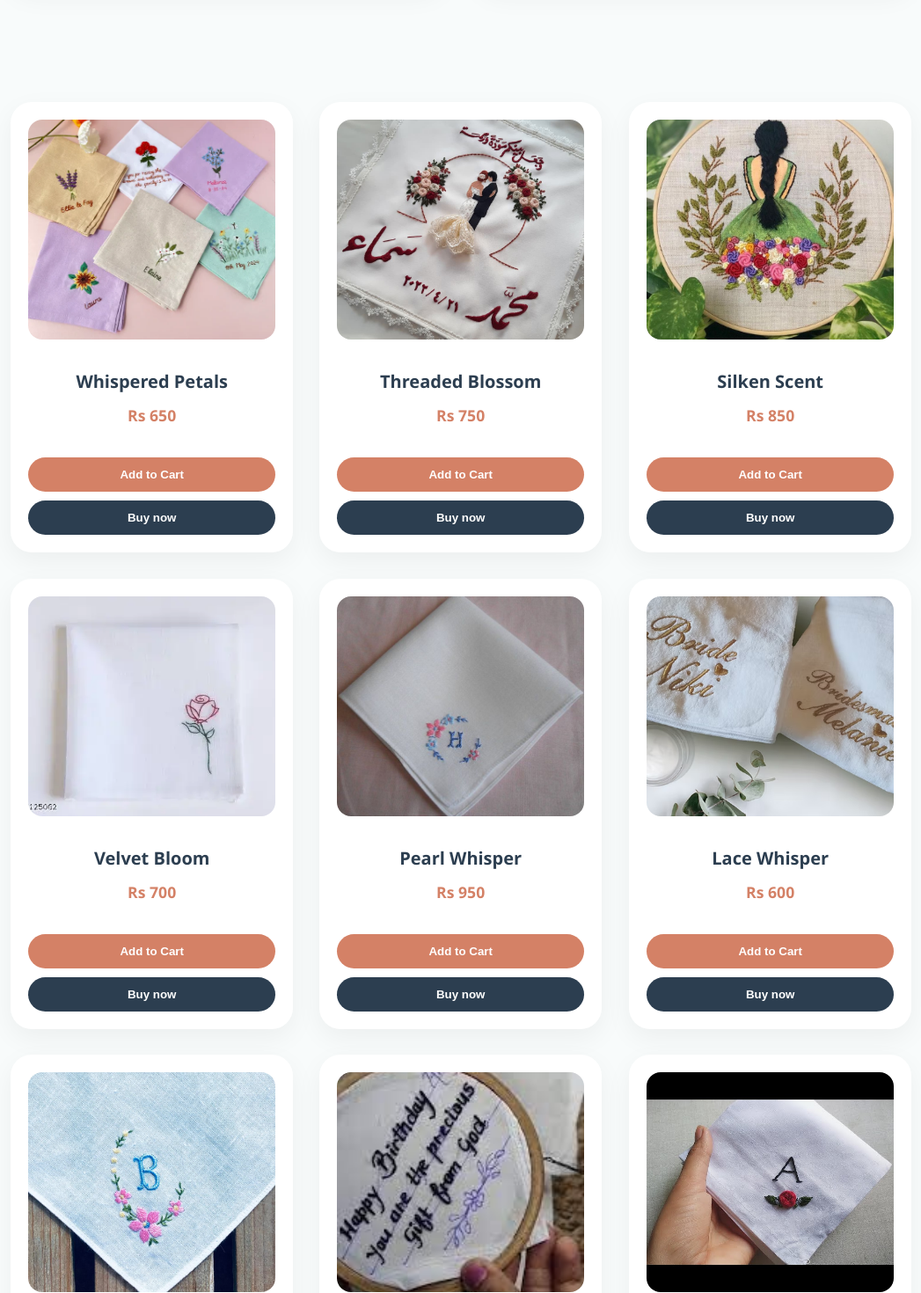
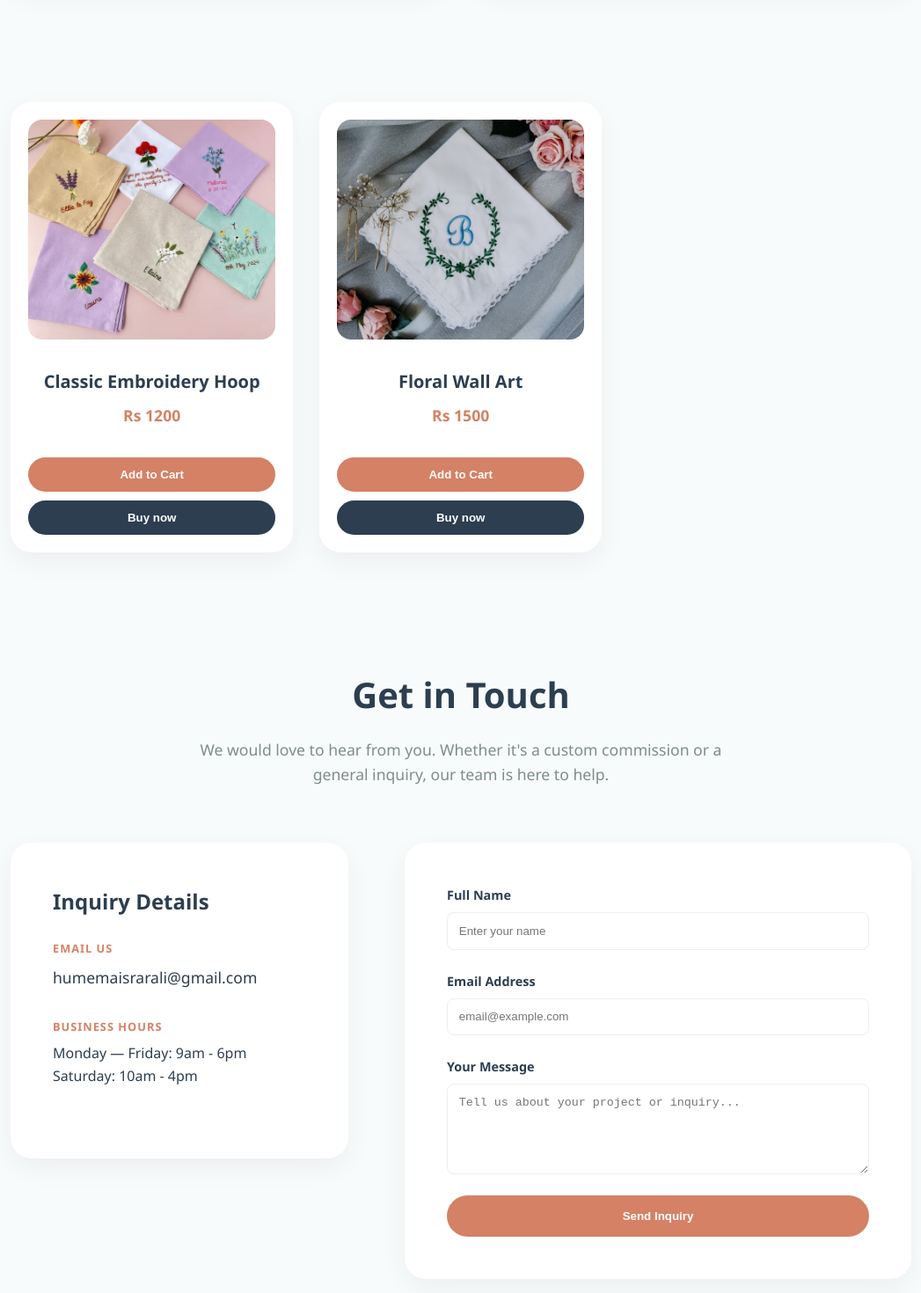
Before and after one commit to humemaisrar-github-account/Thread-grace-website, a Next.js app: page / in a window 1280 px wide. Shown: the part 1460-2930 px from the top of the page at 88% size, without its empty margins (116-1163 px from the left). Built offline with nearby package versions, Linux system fonts and the light colour scheme.

Commit message:
feat: improve UI for Contact and Beauty pages, add new policy routes, and remove WhatsApp icon

```diff
--- a/src/app/contact/page.tsx
+++ b/src/app/contact/page.tsx
@@ -4,46 +4,39 @@ import { motion } from "framer-motion";
 
 const ContactSection = () => {
   return (
-    <section id="contact" className="contact-section">
+    <section id="contact" style={{ padding: '80px 10%' }}>
       <div className="container">
         <motion.div
           initial={{ opacity: 0, y: -20 }}
           animate={{ opacity: 1, y: 0 }}
           transition={{ duration: 0.6 }}
-          className="contact-header"
+          style={{ textAlign: 'center', marginBottom: '4rem' }}
         >
-          <h2 className="contact-title">Get in Touch</h2>
-          <p className="contact-description">
-            Have a specific vision in mind? We would love to hear from you.
-            Whether it's a custom commission or a general inquiry, our team is here to help.
+          <h2 style={{ fontSize: '2.5rem', color: 'var(--secondary-color)', marginBottom: '1rem' }}>Get in Touch</h2>
+          <p style={{ color: 'var(--text-light)', fontSize: '1.1rem', maxWidth: '600px', margin: '0 auto' }}>
+            We would love to hear from you. Whether it's a custom commission or a general inquiry, our team is here to help.
           </p>
         </motion.div>
 
-        <div className="contact-grid">
+        <div className="contact-grid" style={{ display: 'grid', gridTemplateColumns: '1fr 1.5fr', gap: '4rem', alignItems: 'start' }}>
           {/* Contact Information */}
           <motion.div
             initial={{ opacity: 0, x: -30 }}
             animate={{ opacity: 1, x: 0 }}
             transition={{ duration: 0.8, delay: 0.2 }}
-            className="contact-info-card"
+            style={{ background: 'var(--white)', padding: '3rem', borderRadius: '1.5rem', boxShadow: 'var(--shadow)' }}
           >
-            <h3>Inquiry Details</h3>
-            <p>For custom orders, please provide as much detail as possible so we can better assist you.</p>
+            <h3 style={{ fontSize: '1.5rem', marginBottom: '1.5rem' }}>Inquiry Details</h3>
 
-            <div className="info-item">
-              <strong>Email Us</strong>
-              <p>humemaisrarali@gmail.com</p>
+            <div className="info-item" style={{ marginBottom: '2rem' }}>
+              <strong style={{ display: 'block', color: 'var(--primary-color)', textTransform: 'uppercase', fontSize: '0.8rem', letterSpacing: '1px', marginBottom: '0.5rem' }}>Email Us</strong>
+              <p style={{ fontSize: '1.1rem' }}>humemaisrarali@gmail.com</p>
             </div>
 
-            <div className="info-item">
-              <strong>Business Hours</strong>
+            <div className="info-item" style={{ marginBottom: '2rem' }}>
+              <strong style={{ display: 'block', color: 'var(--primary-color)', textTransform: 'uppercase', fontSize: '0.8rem', letterSpacing: '1px', marginBottom: '0.5rem' }}>Business Hours</strong>
               <p>Monday — Friday: 9am - 6pm</p>
               <p>Saturday: 10am - 4pm</p>
-            </div>
-
-            <div className="info-item">
-              <strong>Social Presence</strong>
-              <p>Follow our journey on Instagram for the latest designs and behind-the-scenes artistry.</p>
             </div>
           </motion.div>
 
@@ -54,9 +47,8 @@ const ContactSection = () => {
             transition={{ duration: 0.8, delay: 0.2 }}
             action="https://formsubmit.co/humemaisrarali@gmail.com"
             method="POST"
-            className="contact-form"
+            style={{ background: 'var(--white)', padding: '3rem', borderRadius: '1.5rem', boxShadow: 'var(--shadow)', display: 'flex', flexDirection: 'column', gap: '1.5rem' }}
           >
-            {/* Hidden Fields */}
             <input type="hidden" name="_captcha" value="false" />
             <input
               type="hidden"
@@ -64,54 +56,43 @@ const ContactSection = () => {
               value="https://the-embroidery-atelier.vercel.app/thankpage"
             />
 
-            <div className="form-group">
-              <label htmlFor="name">Full Name</label>
+            <div className="form-group" style={{ display: 'flex', flexDirection: 'column', gap: '0.5rem' }}>
+              <label htmlFor="name" style={{ fontWeight: '600' }}>Full Name</label>
               <input
                 type="text"
                 id="name"
                 name="name"
                 placeholder="Enter your name"
                 required
-                className="input-field"
+                style={{ padding: '0.8rem', borderRadius: '0.5rem', border: '1px solid #eee' }}
               />
             </div>
 
-            <div className="form-group">
-              <label htmlFor="email">Email Address</label>
+            <div className="form-group" style={{ display: 'flex', flexDirection: 'column', gap: '0.5rem' }}>
+              <label htmlFor="email" style={{ fontWeight: '600' }}>Email Address</label>
               <input
                 type="email"
                 id="email"
                 name="email"
                 placeholder="email@example.com"
                 required
-                className="input-field"
+                style={{ padding: '0.8rem', borderRadius: '0.5rem', border: '1px solid #eee' }}
               />
             </div>
 
-            <div className="form-group">
-              <label htmlFor="subject">Subject</label>
-              <input
-                type="text"
-                id="subject"
-                name="subject"
-                placeholder="What is this regarding?"
-                className="input-field"
-              />
-            </div>
-
-            <div className="form-group">
-              <label htmlFor="message">Your Message</label>
+            <div className="form-group" style={{ display: 'flex', flexDirection: 'column', gap: '0.5rem' }}>
+              <label htmlFor="message" style={{ fontWeight: '600' }}>Your Message</label>
               <textarea
                 id="message"
                 name="message"
                 placeholder="Tell us about your project or inquiry..."
                 rows={5}
                 required
-                className="textarea-field"
+                style={{ padding: '0.8rem', borderRadius: '0.5rem', border: '1px solid #eee' }}
               ></textarea>
             </div>
 
-            <button type="submit" className="submit-button">
+            <button type="submit" className="btn-primary" style={{ padding: '1rem' }}>
               Send Inquiry
             </button>
           </motion.form>
--- a/src/components/Footer.tsx
+++ b/src/components/Footer.tsx
@@ -10,12 +10,6 @@ const Footer = () => {
         <div className="footer-brand">
           <h2>The Embroidery Atelier</h2>
           <p>Where your name meets elegance — thread by thread.</p>
-          <div style={{ display: 'flex', gap: '15px', marginTop: '15px' }}>
-            <a href="https://www.instagram.com/humema_israr/" target="_blank" rel="noopener noreferrer" style={{ color: 'white', fontSize: '24px' }}>
-              <FaInstagram />
-            </a>
-
-          </div>
         </div>
 
         <div className="footer-links">
@@ -23,6 +17,9 @@ const Footer = () => {
           <Link href="/about">About</Link>
           <Link href="/shop">Shop</Link>
           <Link href="/contact">Contact</Link>
+          <Link href="/faq">FAQ</Link>
+          <Link href="/privacy">Privacy Policy</Link>
+          <Link href="/shipping">Shipping Policy</Link>
         </div>
 
         <div className="footer-bottom">
--- a/src/components/Shop.tsx
+++ b/src/components/Shop.tsx
@@ -3,25 +3,13 @@ import React from 'react';
 import Image from 'next/image';
 import { useCart, Product } from '@/context/CartContext';
 import { useRouter } from 'next/navigation';
+import { products } from '@/data/products';
 
 const Shop = () => {
   const { addToCart } = useCart();
   const router = useRouter();
 
-   const romalItems = [
-  { id: 1, name: 'Whispered Petals', price: 650, image: '/r1.webp' },
-  { id: 2, name: 'Threaded Blossom', price: 750, image: '/r12.jpg' },
-  { id: 3, name: 'Silken Scent', price: 850, image: '/r9.jpg' },
-  { id: 4, name: 'Velvet Bloom', price: 700, image: '/r4.webp' },
-  { id: 5, name: 'Pearl Whisper', price: 950, image: '/r5.jpg' },
-  { id: 6, name: 'Lace Whisper', price: 600, image: '/r6.avif' },
-  { id: 7, name: 'Serene Threads', price: 800, image: '/r7.jpg' },
-  { id: 8, name: 'Name on Cloud', price: 550, image: '/r8.jpg' },
-  { id: 9, name: 'Blushing Grace', price: 900, image: '/r3.jpg' },
-  { id: 10, name: 'Rose Dust', price: 750, image: '/r10.jpg' },
-  { id: 11, name: 'Embroidered Essence', price: 850, image: '/r11.jpg' },
-  { id: 12, name: 'Heirloom Stitch', price: 990, image: '/r2.jpg' },
-];
+  const romalItems = products.filter(p => p.category === 'embroidery');
 
   const handleBuyNow = (item: Product) => {
     addToCart(item);
--- a/src/context/CartContext.tsx
+++ b/src/context/CartContext.tsx
@@ -19,6 +19,7 @@ export type Product = {
   name: string;
   price: number;
   image: string;
+  category: string;
 };
 
 type CartContextType = {
--- /dev/null
+++ b/src/data/products.ts
@@ -0,0 +1,18 @@
+export const products = [
+  {
+    id: 1,
+    name: "Classic Embroidery Hoop",
+    price: 1200,
+    image: "/r1.webp",
+    category: "embroidery",
+    description: "A beautiful hand-embroidered hoop."
+  },
+  {
+    id: 2,
+    name: "Floral Wall Art",
+    price: 1500,
+    image: "/r2.jpg",
+    category: "embroidery",
+    description: "Intricate floral embroidery for your wall."
+  }
+];
```
Also changed, not shown: src/app/faq/page.tsx (added, +27 -0 lines), src/app/privacy/page.tsx (added, +18 -0 lines), src/app/shipping/page.tsx (added, +18 -0 lines), src/components/BeautyShop.tsx (+15 -15 lines).
